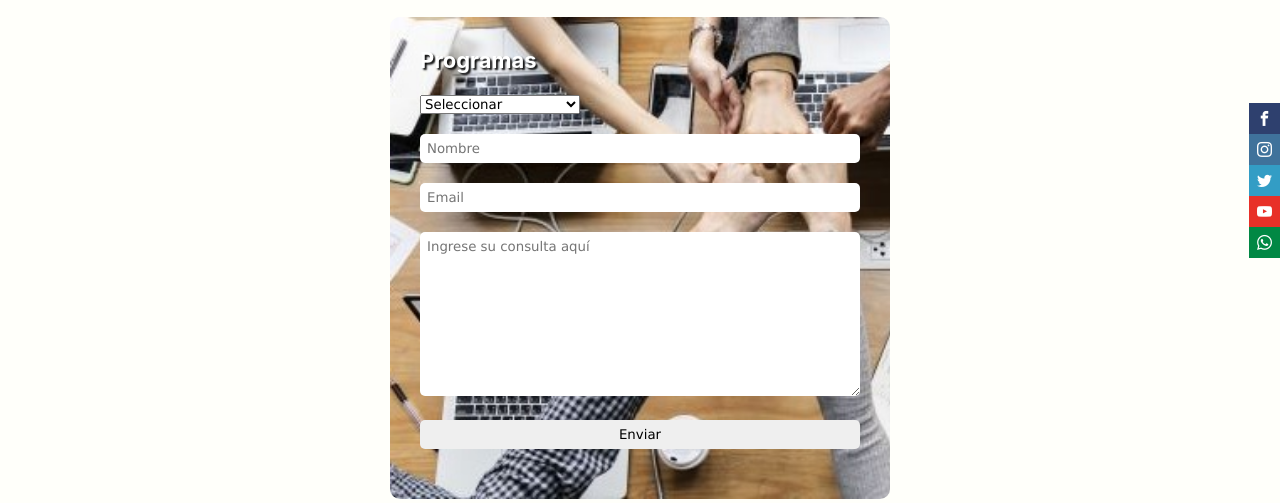
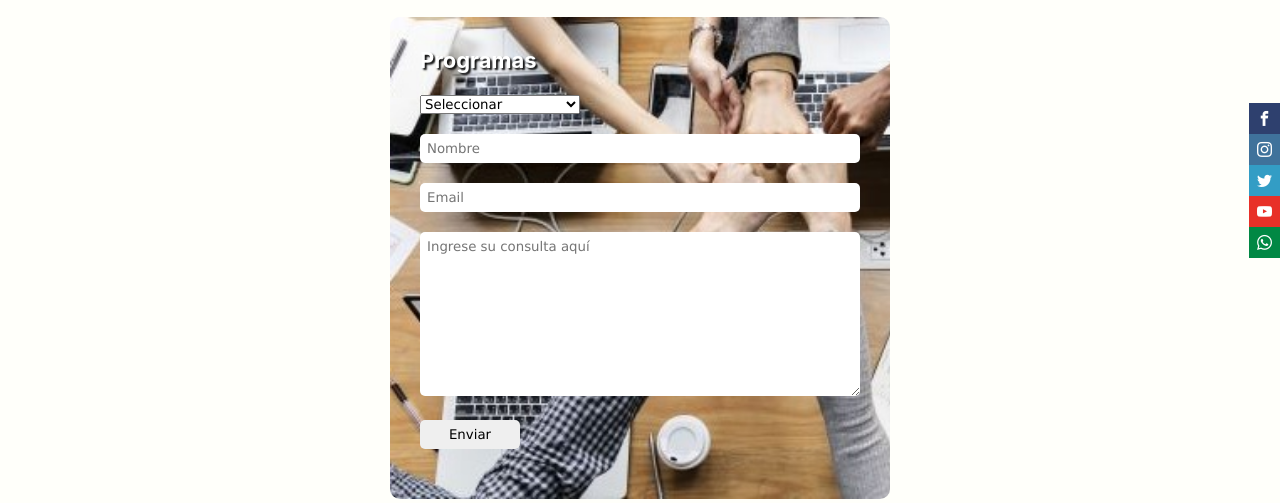
Before and after one commit to Machu81/PP-Programas, a plain HTML site: page pages/contacto.html in a window 1280 px wide. Shown: the part 297-800 px from the top of the page. Drawn offline with nearby package versions, Linux system fonts and the light colour scheme; files whose address does not match are found by name; a web font is replaced by a local one.

Commit message:
animation buttons

```diff
--- a/main.css
+++ b/main.css
@@ -297,8 +297,22 @@ input, textarea {
   border:#CDD7E2;
 }
 
+/*
+@keyframes animate__pulse {
+  0% {
+    opacity: 0;
+  }
+  100% {
+    opacity: 1;
+  }
+}*/
+
+
 #enterForm {
   transition: all;
+  width: 100px;
+  display: flex;
+  justify-content: center;
 }
 
 #enterForm:hover {
@@ -306,7 +320,7 @@ input, textarea {
 }
 
 #enterForm:active {
-  border: solid #000000 0.5px;
+  border: solid #3d3b3b 0.5px;
 }
 
 h4 {
--- a/pages/contacto.html
+++ b/pages/contacto.html
@@ -8,6 +8,8 @@
     <link rel="preconnect" href="https://fonts.googleapis.com">
     <link rel="preconnect" href="https://fonts.gstatic.com" crossorigin>
     <link href="https://fonts.googleapis.com/css2?family=Archivo:ital,wght@0,200;0,300;0,400;0,500;1,300;1,400&family=Open+Sans:ital,wght@0,300;0,400;0,500;0,600;0,700;1,300;1,400;1,500&family=Palette+Mosaic&display=swap" rel="stylesheet">
+
+    <link rel="stylesheet" href="https://cdnjs.cloudflare.com/ajax/libs/animate.css/4.1.1/animate.min.css"/>
 
     <link rel="stylesheet" href="../fonts.css">
 
@@ -75,7 +77,7 @@
                         <input class="form" type="text" placeholder="Email"><br>
                         <textarea class="form" name="consulta" id="" cols="30" rows="10"
                         placeholder="Ingrese su consulta aquí"></textarea>
-                        <input class="animation" id="enterForm" type="submit" value="Enviar">
+                        <input class="animate__animated animate__heartBeat" id="enterForm" type="submit" value="Enviar">
                     </div>
                 </form>
             </section>
@@ -90,6 +92,7 @@
                     </p>
                 </div>
             </section>
+
         </main>
 
         <footer>
```
Also changed, not shown: index.html (+3 -1 lines).
